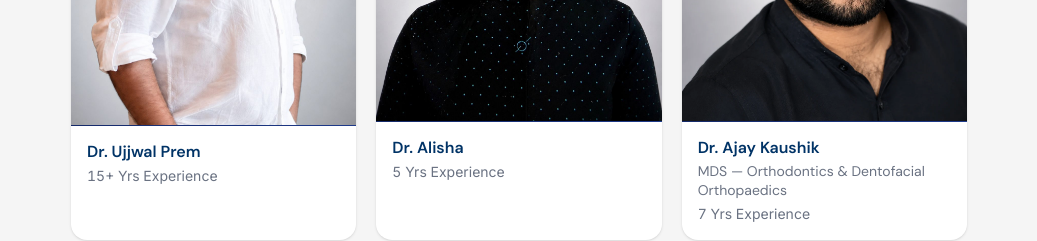
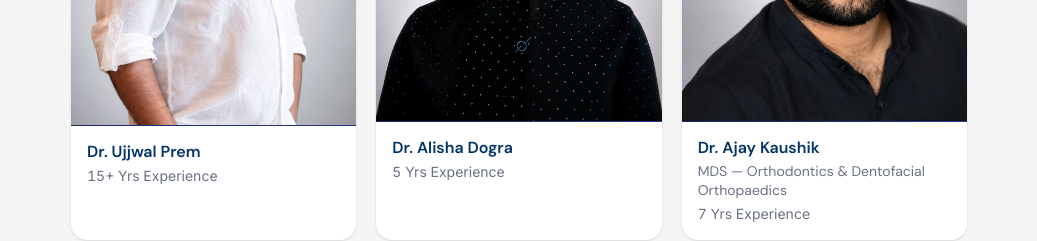
Before and after one commit to Tous-India/ujjwal-dental-frontend-, a React (Vite) app: page / in a window 1280 px wide. Shown: the part 6520-6761 px from the top of the page, without its empty margins (121-1158 px from the left). Built offline with nearby package versions, Linux system fonts and the light colour scheme; no server answers.

Commit message:
content: update Dr. Alisha to Dr. Alisha Dogra

```diff
--- a/src/pages/public/DoctorProfilePage.jsx
+++ b/src/pages/public/DoctorProfilePage.jsx
@@ -29,7 +29,7 @@ const doctors = [
     achievements: [],
   },
   {
-    name: "Dr. Alisha",
+    name: "Dr. Alisha Dogra",
     slug: "dr-alisha",
     experience: "5",
     specialization: "General & Preventive Dentistry",
@@ -37,7 +37,7 @@ const doctors = [
     img: "/doctors/alisha.jpg",
     qualifications: "",
     location: "Sonipat, Haryana",
-    bio: "Dr. Alisha is a dental surgeon with 5 years of experience in general and preventive dentistry, focused on gentle, comfortable care for every patient.",
+    bio: "Dr. Alisha Dogra is a dental surgeon with 5 years of experience in general and preventive dentistry, focused on gentle, comfortable care for every patient.",
     stats: [],
     expertise: [
       "General dentistry",
--- a/src/pages/public/HomePage.jsx
+++ b/src/pages/public/HomePage.jsx
@@ -50,7 +50,7 @@ const treatmentCards = [
 
 const doctors = [
   { name: "Dr. Ujjwal Prem", experience: "15+ Yrs Experience", lead: true, img: "/doctors/ujjwal.jpg" },
-  { name: "Dr. Alisha", experience: "5 Yrs Experience", lead: false, img: "/doctors/alisha.jpg" },
+  { name: "Dr. Alisha Dogra", experience: "5 Yrs Experience", lead: false, img: "/doctors/alisha.jpg" },
   {
     name: "Dr. Ajay Kaushik",
     experience: "7 Yrs Experience",
```
